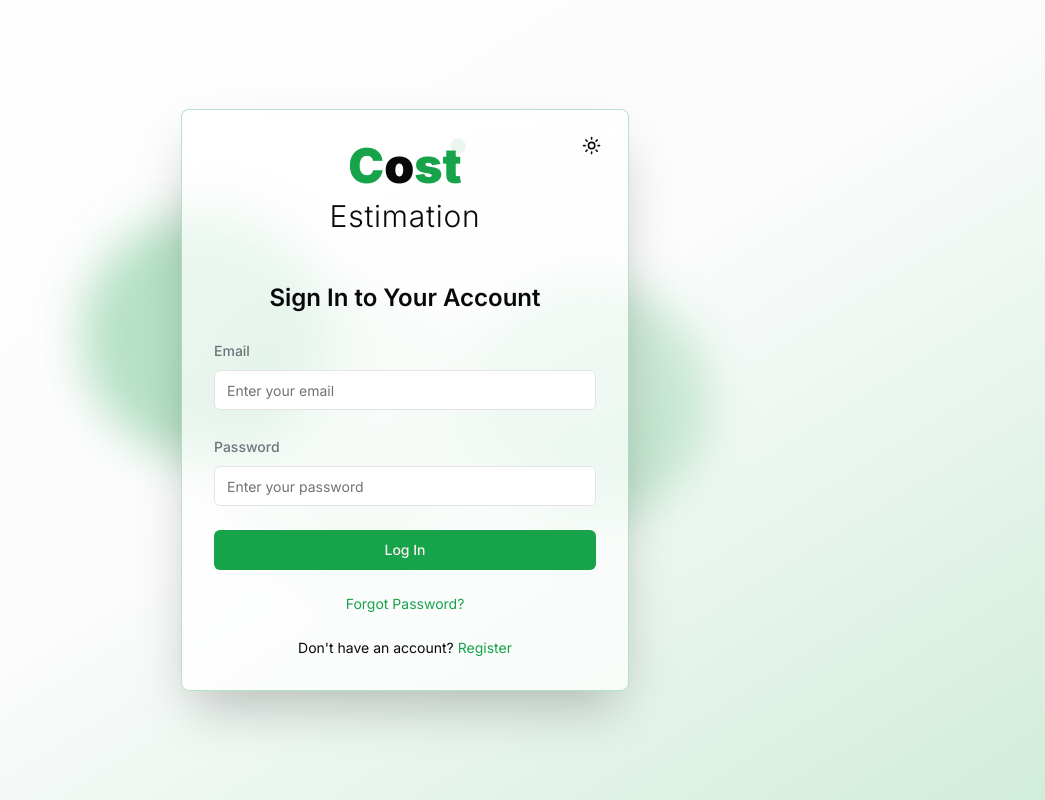
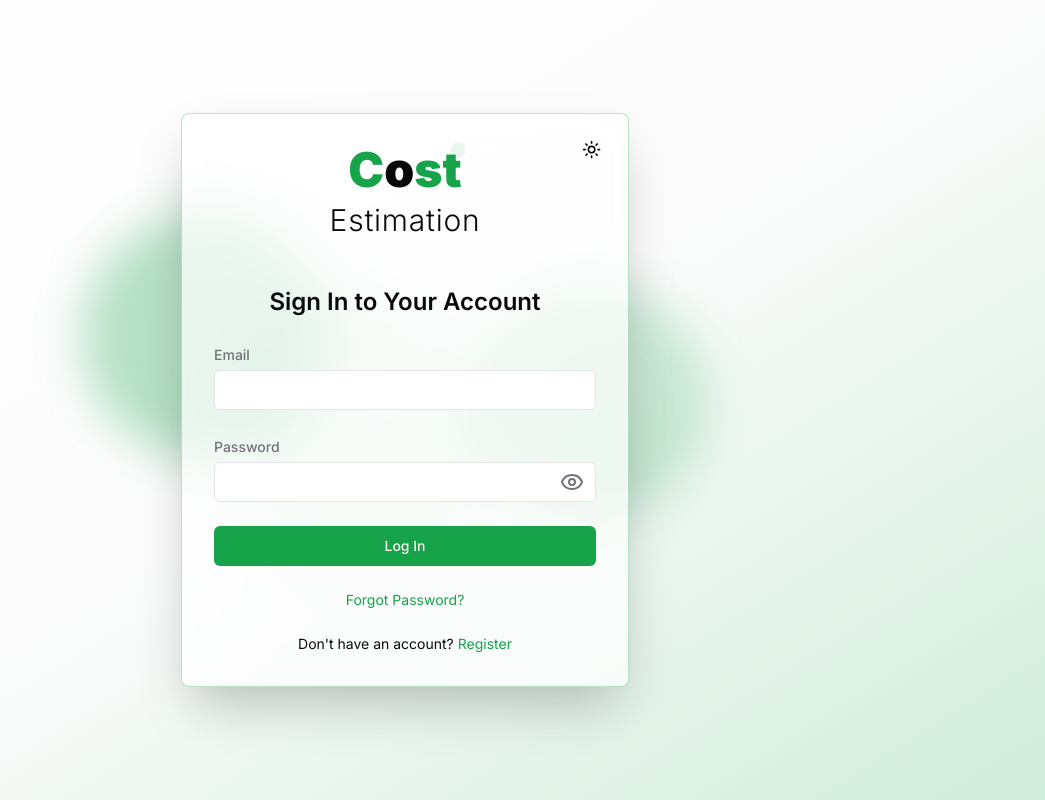
Before and after one commit to dev-devstination/cost-etimation-panel, a Next.js app: page /en/login in a window 1280 px wide. Shown: the whole page, without its empty margins (235-1280 px from the left). Built offline with nearby package versions, Linux system fonts and the light colour scheme.

Commit message:
ui: auth input

```diff
--- a/src/components/form-field.tsx
+++ b/src/components/form-field.tsx
@@ -6,7 +6,7 @@ import { Alert, AlertDescription } from '@/components/ui/alert';
 
 interface FormFieldProps<T extends FieldValues> {
   name: Path<T>;
-  label: string;
+  label?: string;
   type: string;
   placeholder: string;
   register: UseFormRegister<T>;
@@ -23,18 +23,20 @@ export function FormField<T extends FieldValues>({
 }: FormFieldProps<T>) {
   return (
     <div className="space-y-2">
+      {label && (
         <Label
           htmlFor={name}
           className="text-sm font-medium text-muted-foreground"
         >
           {label}
         </Label>
+      )}
       <Input
         id={name}
         type={type}
         placeholder={placeholder}
         aria-invalid={error ? 'true' : 'false'}
-        className="w-full px-3 py-2 border rounded-md focus:outline-none focus:ring-2 focus:ring-primary hover:border-primary transition-colors"
+        className="w-full px-3 py-2 border rounded-md focus:outline-none focus:ring-2 focus:ring-primary hover:ring-primary hover:ring-1 transition-all"
         {...register(name)}
       />
       {error && (
--- /dev/null
+++ b/src/features/auth/components/auth-input.tsx
@@ -0,0 +1,70 @@
+import { useState } from 'react';
+import { FieldValues, Path, UseFormRegister } from 'react-hook-form';
+import { Eye, EyeOff } from 'lucide-react';
+
+import { cn } from '@/lib/utils';
+import { Label } from '@/components/ui/label';
+import { Input } from '@/components/ui/input';
+import { Alert, AlertDescription } from '@/components/ui/alert';
+
+interface FormFieldProps<T extends FieldValues> {
+  name: Path<T>;
+  label?: string;
+  type: string;
+  placeholder?: string;
+  register: UseFormRegister<T>;
+  error?: string;
+}
+
+export function AuthInput<T extends FieldValues>({
+  name,
+  label,
+  placeholder,
+  type,
+  register,
+  error,
+}: FormFieldProps<T>) {
+  const [showPassword, setShowPassword] = useState(false);
+
+  const togglePasswordVisibility = () => setShowPassword(!showPassword);
+
+  return (
+    <div className="space-y-1">
+      {label && (
+        <Label
+          htmlFor={name}
+          className="text-sm font-medium text-muted-foreground"
+        >
+          {label}
+        </Label>
+      )}
+      <div className="relative">
+        <Input
+          id={name}
+          type={type === 'password' && showPassword ? 'text' : type}
+          className={cn(
+            'pr-10 transition-all duration-200 ease-in-out',
+            error && 'border-destructive focus-visible:ring-destructive'
+          )}
+          placeholder={placeholder}
+          aria-invalid={error ? 'true' : 'false'}
+          {...register(name)}
+        />
+        {type === 'password' && (
+          <button
+            type="button"
+            onClick={togglePasswordVisibility}
+            className="absolute right-3 top-1/2 -translate-y-1/2 text-muted-foreground hover:text-foreground transition-colors"
+          >
+            {showPassword ? <EyeOff /> : <Eye />}
+          </button>
+        )}
+      </div>
+      {error && (
+        <Alert variant="destructive" role="alert" className="mt-2">
+          <AlertDescription>{error}</AlertDescription>
+        </Alert>
+      )}
+    </div>
+  );
+}
--- a/src/features/auth/components/login-form.tsx
+++ b/src/features/auth/components/login-form.tsx
@@ -1,15 +1,15 @@
 'use client';
 
+import { useTransition } from 'react';
 import { useTranslations } from 'next-intl';
 import { useFormState } from 'react-dom';
 import { useForm } from 'react-hook-form';
 import { zodResolver } from '@hookform/resolvers/zod';
 
 import { LoginFormData, useLoginSchema } from '@/features/auth/schemas/login';
+import { AuthInput } from '@/features/auth/components/auth-input';
 import { loginAction } from '@/features/auth/actions/login';
-import { FormField } from '@/components/form-field';
 import { SubmitButton } from '@/components/submit-button';
-import { useTransition } from 'react';
 
 const initialState = {
   errors: {},
@@ -27,6 +27,7 @@ export const LoginForm: React.FC = () => {
   const {
     register,
     handleSubmit,
+    watch,
     formState: { errors },
   } = useForm<LoginFormData>({
     resolver: zodResolver(loginSchema),
@@ -48,19 +49,17 @@ export const LoginForm: React.FC = () => {
         {t('signInTitle')}
       </h2>
       <form onSubmit={handleSubmit(onSubmit)} className="space-y-6">
-        <FormField
+        <AuthInput
           name="email"
+          type="email"
           label={tForm('email.label')}
-          type="email"
-          placeholder={tForm('email.placeholder')}
           register={register}
           error={errors.email?.message || serverState.errors?.email?.[0]}
         />
-        <FormField
+        <AuthInput
           name="password"
+          type="password"
           label={tForm('password.label')}
-          type="password"
-          placeholder={tForm('password.placeholder')}
           register={register}
           error={errors.password?.message || serverState.errors?.password?.[0]}
         />
```
Lines whose indentation alone changed are shown as unchanged.
